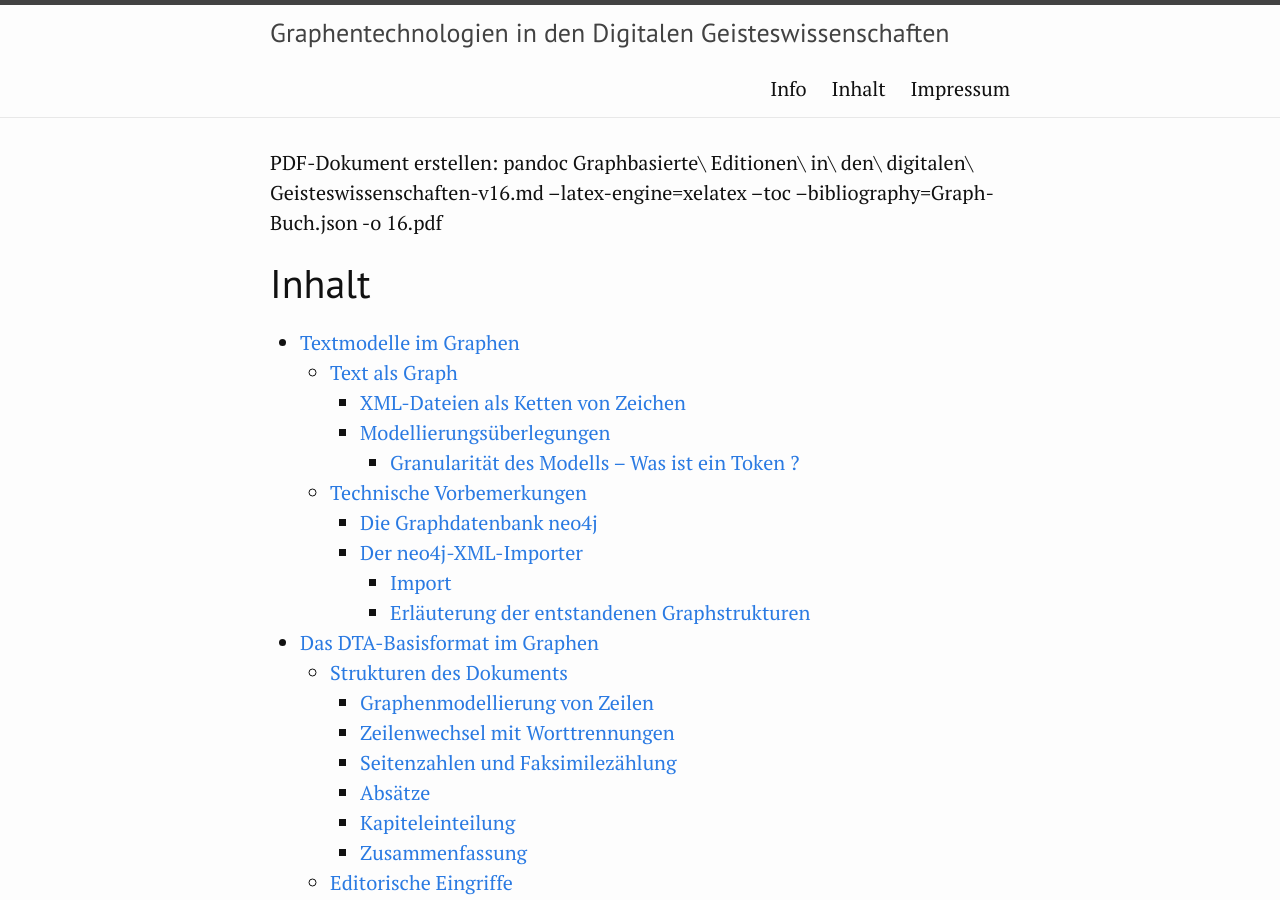
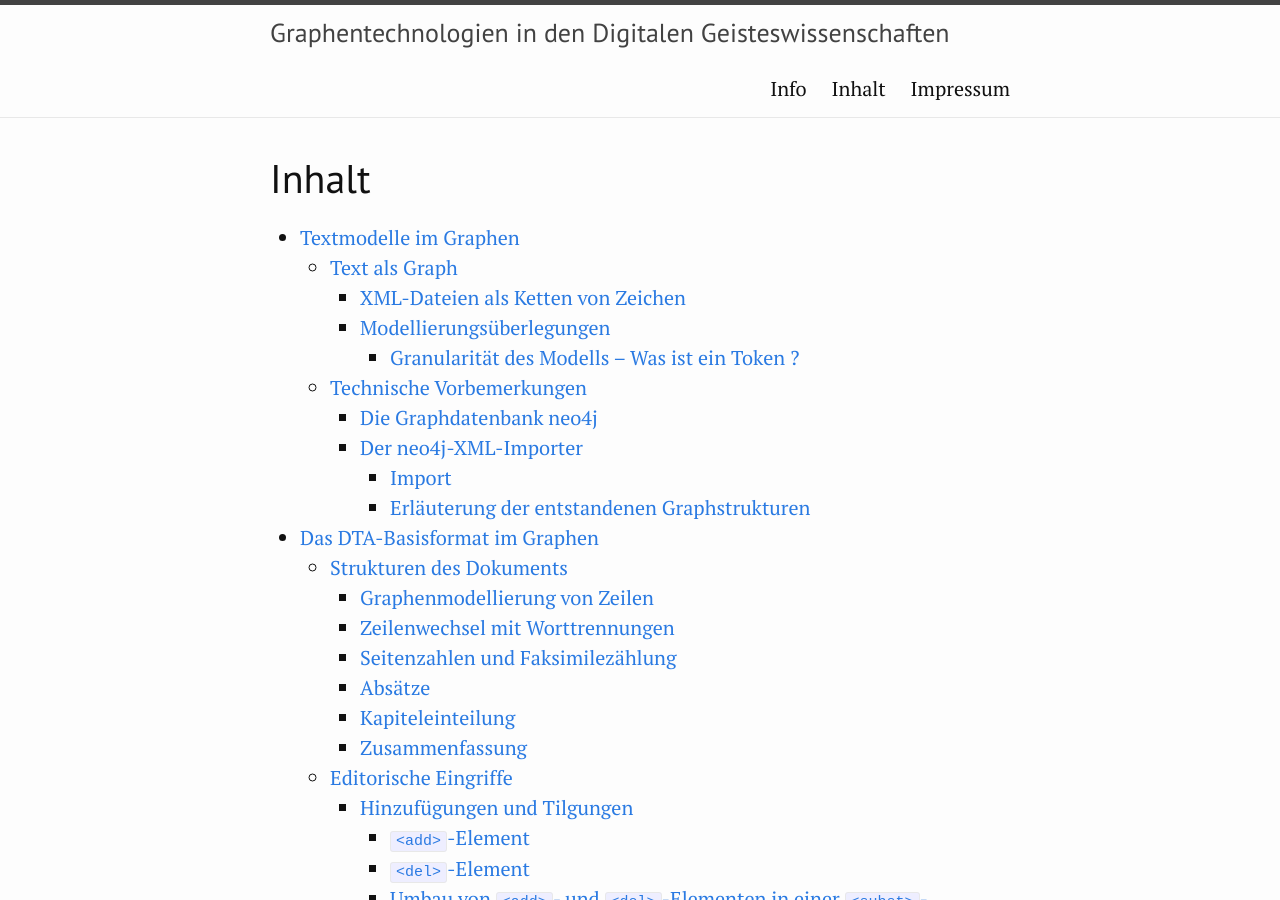
Before and after one commit to kuczera/Graphentechnologien, a Jekyll site: the page built from 60_XML-Text im Graphen.md, in a window 1280 px wide and 900 px high. Built offline with Jekyll 4.4.1, drawn with Linux system fonts in a browser that asks for light colours.

Commit message:
pdf-kommando entfernt

```diff
--- a/60_XML-Text im Graphen.md
+++ b/60_XML-Text im Graphen.md
@@ -4,10 +4,6 @@ layout: default
 order: 10
 contents: true
 ---
-
-PDF-Dokument erstellen:
-pandoc Graphbasierte\ Editionen\ in\ den\ digitalen\ Geisteswissenschaften-v16.md --latex-engine=xelatex --toc --bibliography=Graph-Buch.json -o 16.pdf
-
 
 # Inhalt
 {:.no_toc}
```
